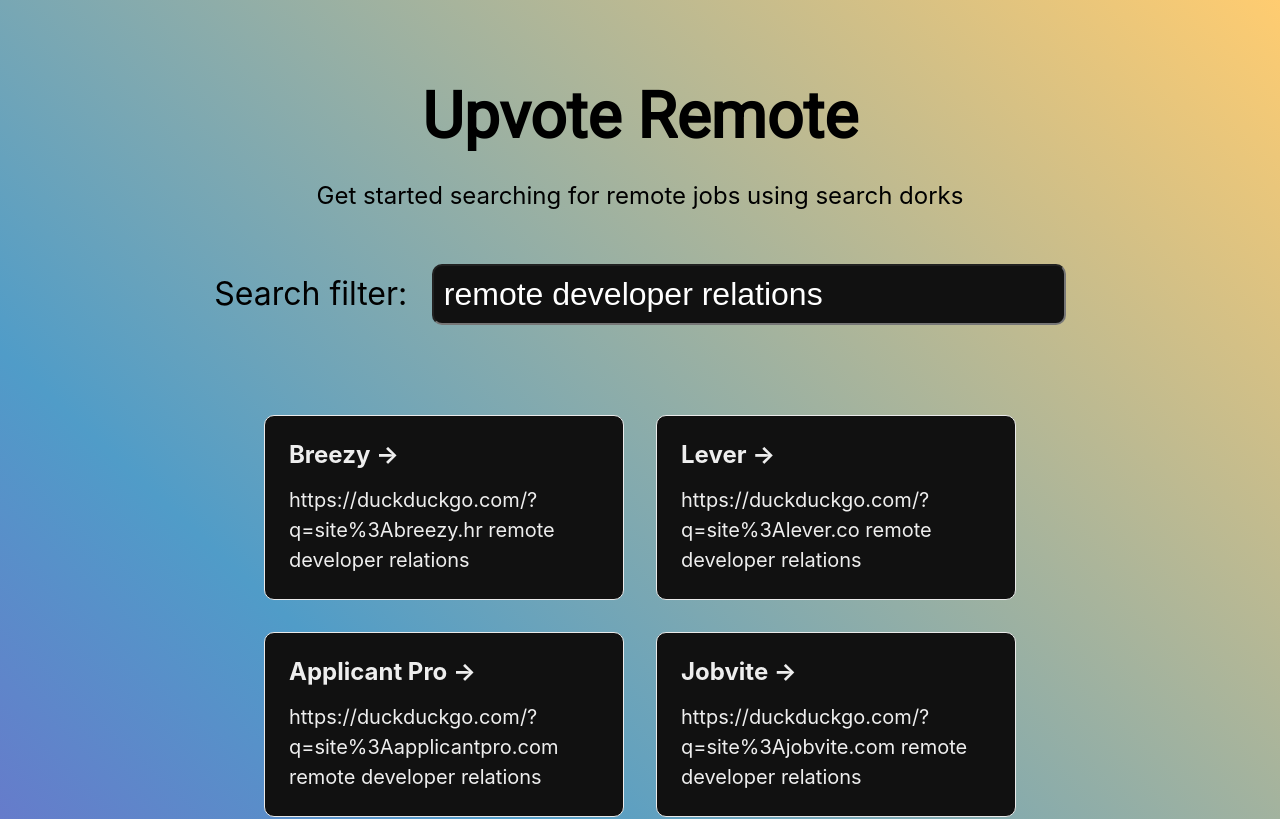
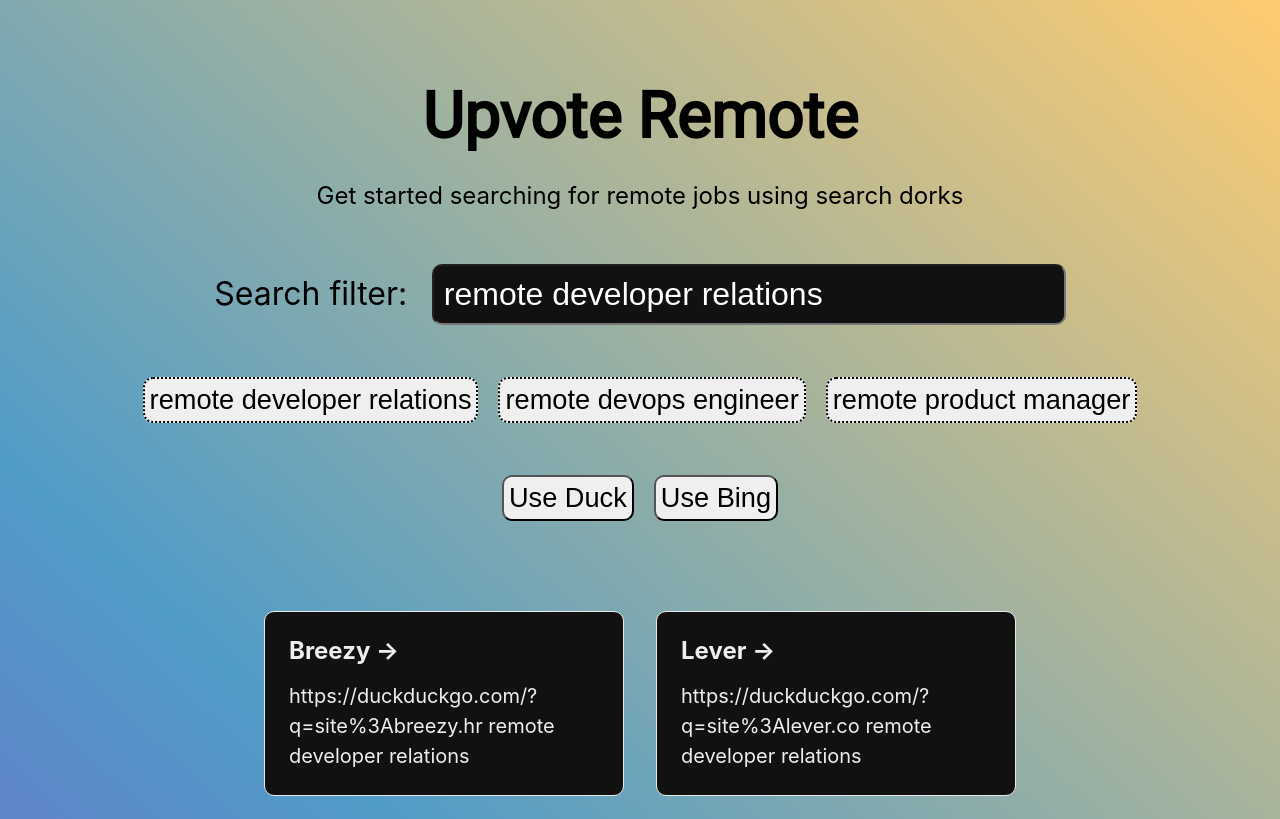
Before and after one commit to bennett-elder/upvoteremote, a Next.js app: page / in a window 1280 px wide. Shown: the top 819 px of the page. Built offline with nearby package versions, Linux system fonts and the light colour scheme.

Commit message:
Add option for Bing or Duck and quick search examples

```diff
--- a/pages/index.js
+++ b/pages/index.js
@@ -54,6 +54,18 @@
     setQuery(event.target.value);
   };
 
+  const setToDuck = (event) => {
+    setSearchEngine("https://duckduckgo.com/?q=")
+  }
+
+  const setToBing = (event) => {
+    setSearchEngine("https://www.bing.com/search?q=")
+  }
+
+  const setFilterValue = (event) => {
+    setQuery(event.target.value);
+  }
+
   return (
     <div className={styles.container}>
       <Head>
@@ -78,6 +90,17 @@
           <label className={styles.searchFilter} htmlFor="searchFilter">Search filter:</label>&nbsp;
           <input className={styles.searchFilter} id="searchFilter" size="30"
             onChange={ updateQuery } value={query} placeholder="remote developer relations" />
+        </p>
+
+        <p>
+          <button className={styles.searchFilterTitle} onClick={ setFilterValue } value='remote developer relations'>remote developer relations</button>
+          <button className={styles.searchFilterTitle} onClick={ setFilterValue } value='remote devops engineer'>remote devops engineer</button>
+          <button className={styles.searchFilterTitle} onClick={ setFilterValue } value='remote product manager'>remote product manager</button>
+        </p>
+
+        <p>
+          <button className={styles.searchEngine} onClick={ setToDuck }>Use Duck</button>
+          <button className={styles.searchEngine} onClick={ setToBing }>Use Bing</button>
         </p>
 
         <div className={styles.grid}>
--- a/styles/Home.module.css
+++ b/styles/Home.module.css
@@ -84,6 +84,21 @@
   padding: 10px;
 }
 
+button.searchFilterTitle {
+  padding: 5px;
+  border-style: dotted;
+  border-radius: 10px;
+  margin: 10px;
+  font-size: 1.7rem;
+}
+
+button.searchEngine {
+  padding: 5px;
+  border-radius: 10px;
+  margin: 10px;
+  font-size: 1.7rem;
+}
+
 .grid {
   display: flex;
   align-items: center;
```
